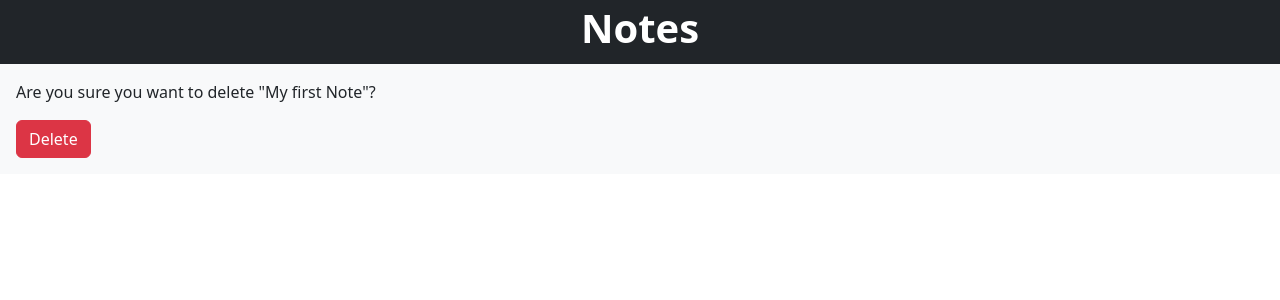
After one commit to Yuvraj-Rana-25/notes-app, a Django app: page /notes/1/delete/ in a window 1280 px wide. The commit adds this page. Shown: the top 300 px of the page. Run offline with Django 5.2, Linux system fonts and the light colour scheme; data comes from the database, SQL or seed files in the repository; both versions use the stored data as it was after the commit.

Commit message:
delete view added

```diff
--- a/notes/urls.py
+++ b/notes/urls.py
@@ -1,5 +1,5 @@
 from django.urls import path
-from .views import HomePageView, NotesListView, NoteDetailView, NoteCreateView, NoteUpdateView
+from .views import HomePageView, NotesListView, NoteDetailView, NoteCreateView, NoteUpdateView, NoteDeleteView
 
 
 urlpatterns = [
@@ -8,4 +8,5 @@ urlpatterns = [
     path('notes/<int:pk>', NoteDetailView.as_view(), name='note-detail'),
     path('notes/new/', NoteCreateView.as_view(), name='note-create'),
     path('notes/<int:pk>/update/', NoteUpdateView.as_view(), name='note-update'),
+    path('notes/<int:pk>/delete/', NoteDeleteView.as_view(), name='note-delete'),
 ]
--- a/notes/views.py
+++ b/notes/views.py
@@ -1,6 +1,7 @@
 from django.shortcuts import render
-from django.views.generic import TemplateView, ListView, DetailView, CreateView, UpdateView
+from django.views.generic import TemplateView, ListView, DetailView, CreateView, UpdateView, DeleteView
 from .models import Note
+from django.urls import reverse_lazy
 # Create your views here.
 
 
@@ -29,3 +30,8 @@ class NoteUpdateView(UpdateView):
     template_name = 'note_update.html'
     model = Note
     fields = ['title', 'content']
+
+class NoteDeleteView(DeleteView):
+    template_name = 'note_delete.html'
+    model = Note
+    success_url = reverse_lazy('notes')
--- /dev/null
+++ b/templates/note_delete.html
@@ -0,0 +1,12 @@
+{% extends '_base.html' %}
+{% block title %}Delete{% endblock title %}
+
+{% block content %}
+    <div class="card-body bg-light text-dark p-3">
+        <form action="" method="post">
+            {% csrf_token %}
+            <p>Are you sure you want to delete "{{ note.title }}"?</p>
+            <button type="submit" class="btn btn-danger">Delete</button>
+        </form>
+    </div>
+{% endblock content %}
--- a/templates/note_detail.html
+++ b/templates/note_detail.html
@@ -7,6 +7,7 @@
         <p class="card-text">Author: {{note.user}}</p>
         <p class="card-text">{{ note.content }}</p>
     </div>
-    <a href="{% url 'note-update' note.pk %}" class="btn btn-primary btn-sm mt-1 mx-2">Edit Note</a>
-    <a><a href="{% url 'notes' %}" class="btn btn-primary btn-sm mt-1">Back</a>
+    <a href="{% url 'note-update' note.pk %}" class="btn btn-success btn-sm mt-1 mx-2">Edit</a>
+    <a href="{% url 'notes' %}" class="btn btn-primary btn-sm mt-1">Back</a>
+    <a href="{% url 'note-delete' note.pk %}" class="btn btn-danger btn-sm mt-1">Delete</a>
 {% endblock content %}
```
Also changed, not shown: db.sqlite3.
